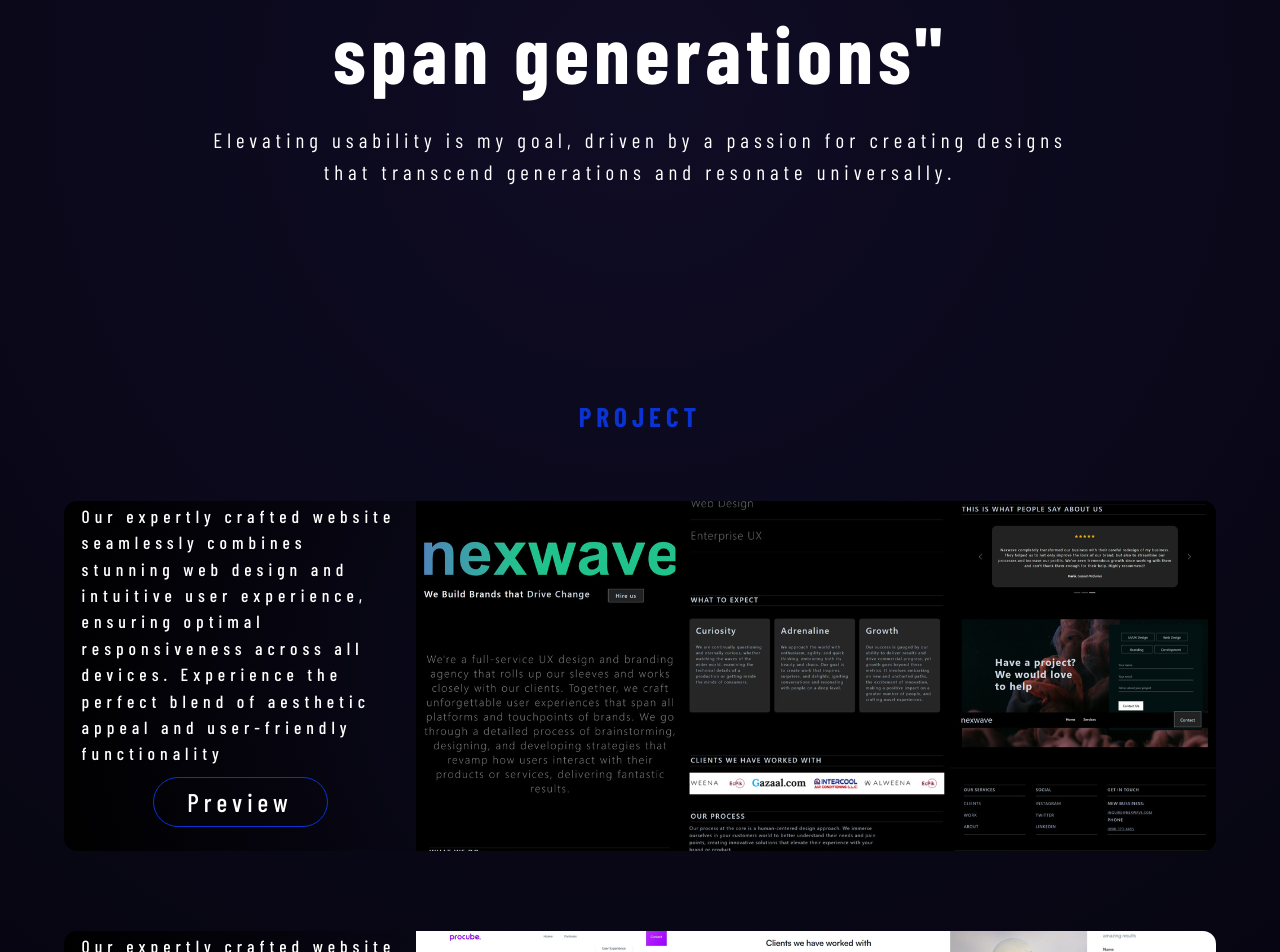
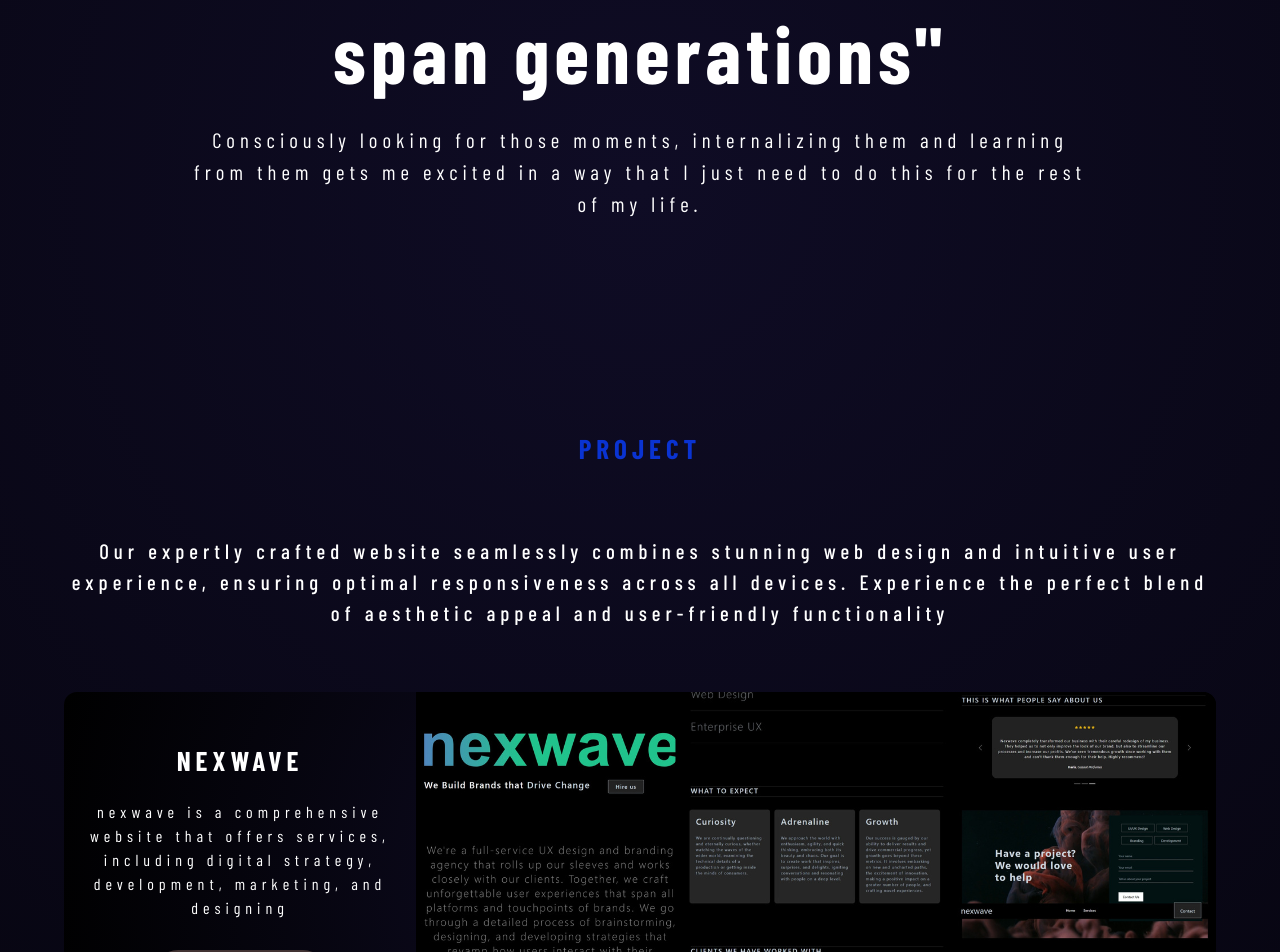
Before and after one commit to lazim-mv/lazimMv, a Next.js app: page / in a window 1280 px wide. Shown: the part 1780-2732 px from the top of the page. Built offline with nearby package versions, Linux system fonts and the light colour scheme.

Commit message:
responsive1

```diff
--- a/src/app/globals.css
+++ b/src/app/globals.css
@@ -46,8 +46,19 @@ body {
   overflow-x: hidden;
   letter-spacing: 5px;
 }
+
+*{
+  box-sizing: border-box;
+  padding: 0px;
+  margin: 0px;
+}
+
 .heroLeftHeadingContainer{
   font-family: 'extraBoldFont' !important;
+}
+
+.heroRightContainer{
+  width: 100%;
 }
 
 .heroRightHeadingContainer{
@@ -71,7 +82,12 @@ body {
 }
 
 .heroDescText{
-  letter-spacing: 5px;
+  font-size: 1.3rem;
+  text-align: center;
+}
+
+.heroMobileDescText{
+  display: none;
 }
 
 .videoContainer{
@@ -125,6 +141,10 @@ body {
   line-height: 1.4;
 }
 
+.workDescContainer{
+  width: 70%;
+}
+
 .pCard1{
   height: 350px;
   width: 90%;
@@ -140,30 +160,48 @@ body {
 
 .pTextContainer{
   flex: 1;
+  align-items: center;
+  justify-content: center;
+  display: flex;
+  flex-direction: column;
 }
 
-.pTextContainer h3{
-  padding-top: 2px;
-  text-align: left;
+.projectDesc{
+  padding-top: 10px;
+  text-align: center;
   width: 90%;
   margin: auto;
-  font-size: 1.1rem;
+  font-size: 1.3rem;
   font-family: 'mFont';
+  margin-bottom: 4rem;
 }
 
+.cardTitle{
+  font-size: 1.7rem;
+  text-align: center;
+  font-family: 'bFont';
+  padding-top: 25px;
+}
+
+.cardDesc{
+  text-transform: lowercase;
+  text-align: center;
+  padding-top: 20px;
+  padding-bottom: 20px;
+}
 .buttonContainer{
   display: flex;
   margin-top: 10px;
+  margin-bottom: 20px;
 }
 
 .button {
-  background-color: transparent;
+  background-color: rgb(65,50,50);
   color: white;
   font-size: 1.6rem;
-  font-family: 'mFont';
+  font-family: 'extraLightFont';
   width: 175px;
   height: 50px;
-  border: 1px solid #0A33D2;
   border-radius: 0.25rem;
   cursor: pointer;
   transition: background-color 0.3s, color 0.3s, border-color 0.3s;
@@ -216,6 +254,7 @@ body {
   flex: 1;
   flex-wrap: wrap;
   gap: 30px;
+  overflow: hidden;
 }
 
 .socialIcon {
@@ -323,3 +362,184 @@ body {
   color: #000;
   font-family: 'bFont';
 }
+
+.workMobilePhilosophyDesc{
+  display: none;
+}
+
+@media (max-width: 600px) {
+  *{
+    padding: 0px !important;
+  }
+
+  body{
+    background-image: radial-gradient(circle farthest-corner at 100% 50%, #0f0c25, #0f0c25) !important;
+  }
+
+  .headerList h6 {
+    font-size: 1rem;
+  }
+
+  .heroMainContainer{
+    flex-direction: column;
+    overflow: hidden !important;
+  }
+
+  .videoContainer{
+    display: none;
+  }
+
+  .heroLeftContainer{
+    overflow: hidden !important;
+    justify-content: center;
+    margin: 60px auto;
+  }
+
+  .heroLeftHeadingContainer{
+    overflow: hidden !important;
+  }
+
+  .heroLeftHeadingText{
+    margin-top: 20px;
+    font-size: 5rem;
+    letter-spacing: 0;
+  }
+
+  .heroRightContainer{
+    align-items: center;
+  }
+
+  .heroRightImageContainer{
+    width: 100%;
+  }
+
+  .heroRightImageContainer{
+    display: flex;
+    justify-content: center;
+    align-items: center;
+  }
+
+  .heroRightHeadingContainer h1{
+    font-size: 5rem;
+  }
+
+  .heroDownArrowContainer{
+    display: none;
+  }
+
+  .heroBottomContainer{
+    flex-direction: column;
+    text-align: center;
+  }
+
+  .heroShortDescContainer{
+    width: 100%;
+    margin: 30px auto;
+  }
+
+  .heroDescText{
+    display: none;
+  }
+
+  .heroMobileDescText{
+    display: block;
+    font-size: 1.5rem;
+    text-align: center;
+    padding: 0px 5px !important;
+
+  }
+
+  .expHeadingText{
+    font-size: 3.3rem;
+  }
+
+  .expDecText{
+    font-size: 1.5rem;
+    letter-spacing: normal;
+    padding: 0px 5px !important;
+  }
+
+  .logoContainer{
+    gap: 5px !important;
+  }
+
+  .logoContainer img{
+    width: 120px;
+  }
+
+  .logoContainer .m2hLogo{
+    width: 102px !important;
+    height: 60px !important;
+  }
+
+  .workPhilosophyDesc{
+    display: none;
+  }
+
+  .workDescContainer{
+    width: 100% !important;
+  }
+
+  .workDescContainer .expDecText{
+    padding: 0px 10px !important;
+  }
+
+  .workMobilePhilosophyDesc{
+    display: flex;
+    font-family: 'bFont';
+    font-size: 3.3rem;
+    line-height: 1.4;
+    letter-spacing: normal;
+    line-height: normal;
+  }
+
+  .pCard1{
+    flex-direction: column;
+    /* margin-bottom: 180px; */
+    height: auto;
+  }
+
+  .pImageNex{
+    border-radius: 13px;
+    height: 240px;
+  }
+
+  .cardTitle{
+    padding-top: 25px !important;
+  }
+
+  .cardDesc{
+    padding-top: 20px !important;
+    padding-bottom: 20px !important;
+    padding-left: 5px !important;
+    padding-right: 5px !important;
+  }
+
+  .button{
+    padding: 5px !important;
+    letter-spacing: normal;
+  }
+
+  .contactMainTextContainer{
+    width: 100%;
+    padding: 0px 10px !important;
+  }
+
+  .contactMainText{
+    font-size: 5rem;
+  }
+
+  .contactContainer{
+    flex-direction: column;
+  }
+
+  .contactBoxContainer{
+    flex-direction: column;
+    height: 1000px;
+  }
+
+  .videoBackground1{
+    width: 100%;
+  }
+
+}
--- a/src/app/layout.js
+++ b/src/app/layout.js
@@ -4,8 +4,8 @@ import { Inter } from 'next/font/google'
 const inter = Inter({ subsets: ['latin'] })
 
 export const metadata = {
-  title: 'Create Next App',
-  description: 'Generated by create next app',
+  title: 'Laizm MV',
+  description: 'Portoflio',
 }
 
 export default function RootLayout({ children }) {
--- a/src/components/Header.jsx
+++ b/src/components/Header.jsx
@@ -5,7 +5,7 @@ import { motion } from "framer-motion";
 function Header() {
   return (
     <motion.div
-      className="container flex justify-around items-center h-20 shadow-lg shadow-blue-950 headerList"
+      className="headerList container flex justify-around items-center h-20 shadow-lg shadow-blue-950"
       initial={{ opacity: 0, y: -200 }}
       animate={{ opacity: 1, y: 0 }}
       exist={{ opacity: 0, y: -200 }}
--- a/src/components/Hero.jsx
+++ b/src/components/Hero.jsx
@@ -15,7 +15,7 @@ function Hero() {
       <HeroAnimationWrapper>
         <div className="container flex  gap-4 heroMainContainer pt-8 pl-32 pr-28">
           <motion.div
-          className="heroLeftContainer flex flex-1 flex-col "
+            className="heroLeftContainer flex  flex-col "
             initial={{ opacity: 0, x: -150 }}
             animate={{ opacity: 1, x: 0 }}
             exist={{ opacity: 0, x: -150 }}
@@ -35,7 +35,7 @@ function Hero() {
             </div>
           </motion.div>
           <motion.div
-          className="heroRightContainer flex flex-1 flex-col justify-end"
+            className="heroRightContainer flex  flex-col justify-end"
             initial={{ opacity: 0, x: 150 }}
             animate={{ opacity: 1, x: 0 }}
             exist={{ opacity: 0, x: 150 }}
@@ -68,6 +68,10 @@ function Hero() {
               <br /> curated with passion
               <br /> and precision.
             </p>
+            <p className="text-2xl heroMobileDescText">
+              Discover a world of captivating design, curated with passion and
+              precision.
+            </p>
           </div>
           <div className="heroRightHeadingContainer self-center pt-8">
             <h1 className="text-7xl heroRightHeadingText">LAZIM</h1>
--- a/src/components/Project.jsx
+++ b/src/components/Project.jsx
@@ -6,17 +6,24 @@ import AnimationWrapper from "./AnimationWrapper";
 
 function Project() {
   return (
-    <div className="projectContianer container mt-52 ">
-      <h5 className="workPhilosophyHeading text-center mb-16">PROJECT</h5>
+    <>
+      <div className="projectContianer container mt-52 ">
+        <h5 className="workPhilosophyHeading text-center mb-14">PROJECT</h5>
+        <p className="projectDesc mb-16">
+          Our expertly crafted website seamlessly combines stunning web design
+          and intuitive user experience, ensuring optimal responsiveness across
+          all devices. Experience the perfect blend of aesthetic appeal and
+          user-friendly functionality
+        </p>
+      </div>
       <AnimationWrapper>
-        <div className="pCard1 flex mx-auto">
+        <div className="pCard1 flex mx-auto ">
           <div className="pTextContainer">
-            <h3>
-              Our expertly crafted website seamlessly combines stunning web
-              design and intuitive user experience, ensuring optimal
-              responsiveness across all devices. Experience the perfect blend of
-              aesthetic appeal and user-friendly functionality
-            </h3>
+            <h3 className="cardTitle">NEXWAVE</h3>
+            <p className="cardDesc">
+            NEXWAVE IS A comprehensive WEBSITE THAT OFFERS services, including
+              digital strategy, development, marketing, and designing
+            </p>
             <div className="buttonContainer">
               <a href="https://www.nexwave.cx/" className="button">
                 Preview
@@ -32,12 +39,11 @@ function Project() {
       <AnimationWrapper>
         <div className="pCard1 flex mx-auto mt-20">
           <div className="pTextContainer">
-            <h3>
-              Our expertly crafted website seamlessly combines stunning web
-              design and intuitive user experience, ensuring optimal
-              responsiveness across all devices. Experience the perfect blend of
-              aesthetic appeal and user-friendly functionality
-            </h3>
+          <h3 className="cardTitle">PROCUBE</h3>
+            <p className="cardDesc">
+              PROCUBE IS A comprehensive WEBSITE THAT OFFERS services, including
+              digital strategy, development, marketing, and designing
+            </p>
             <div className="buttonContainer">
               <a href="https://procube.cx/" className="button">
                 Preview
@@ -49,7 +55,7 @@ function Project() {
           </div>
         </div>
       </AnimationWrapper>
-    </div>
+    </>
   );
 }
 
--- a/src/components/Work.jsx
+++ b/src/components/Work.jsx
@@ -9,6 +9,10 @@ function Work() {
         &quot;Elevating usability is my
         <br /> goal, designing experiences that span generations&quot;
       </h1>
+      <h1 className="workMobilePhilosophyDesc mt-14">
+        &quot;Elevating usability is my goal, designing experiences that span
+        generations&quot;
+      </h1>
 
       <div
         style={{
@@ -17,10 +21,11 @@ function Work() {
           justifyContent: "center",
         }}
       >
-        <div style={{ width: "70%" }}>
+        <div className="workDescContainer">
           <h5 className="expDecText text-2xl mt-4">
-            Elevating usability is my goal, driven by a passion for creating
-            designs that transcend generations and resonate universally.
+            Consciously looking for those moments, internalizing them and
+            learning from them gets me excited in a way that I just need to do
+            this for the rest of my life.
           </h5>
         </div>
       </div>
```
Also changed, not shown: src/components/Contact.jsx (+41 -6 lines). Lines whose indentation alone changed are shown as unchanged.
